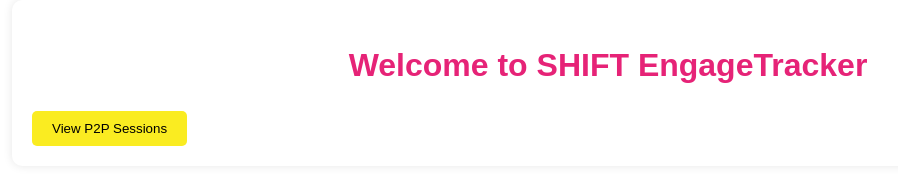
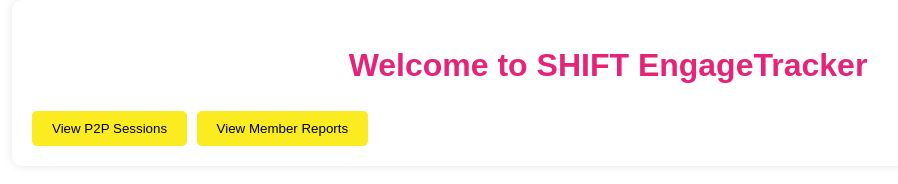
Before and after one commit to jaimersb/EngageTracker, a website: page public/index.html in a window 1280 px wide. Shown: the whole page, without its empty margins (32-930 px from the left). Drawn offline with Linux system fonts and the light colour scheme.

Commit message:
Added a route from my index.html

```diff
--- a/public/index.html
+++ b/public/index.html
@@ -9,9 +9,8 @@
     <div class="container">
       <h1>Welcome to SHIFT EngageTracker</h1>
       <button onclick="window.location.href='p2p-sessions.html'">View P2P Sessions</button>
-
+      <button onclick="window.location.href='member-report.html'">View Member Reports</button>
     </div>
-
     <script></script>
   </body>
 </html>
```
